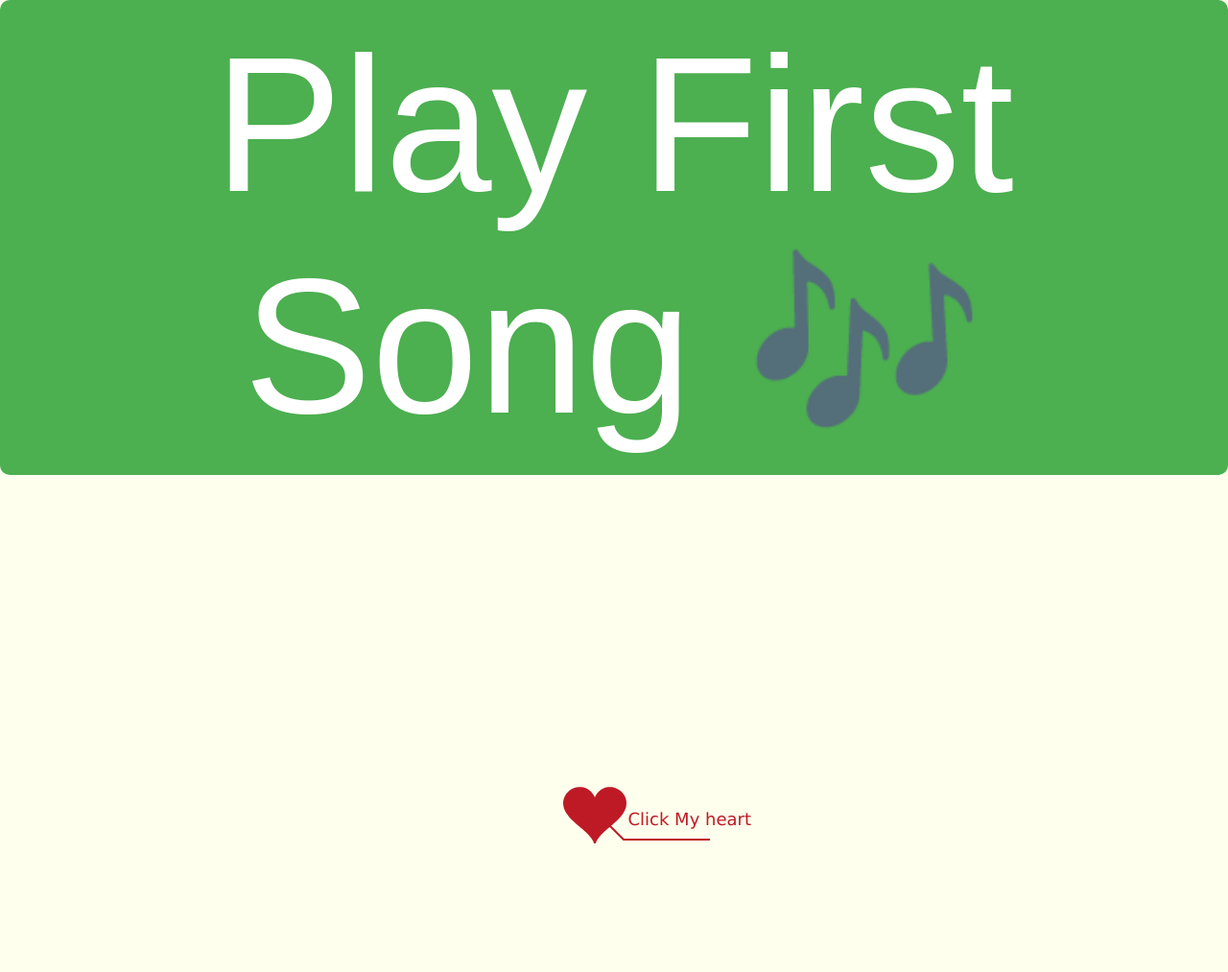
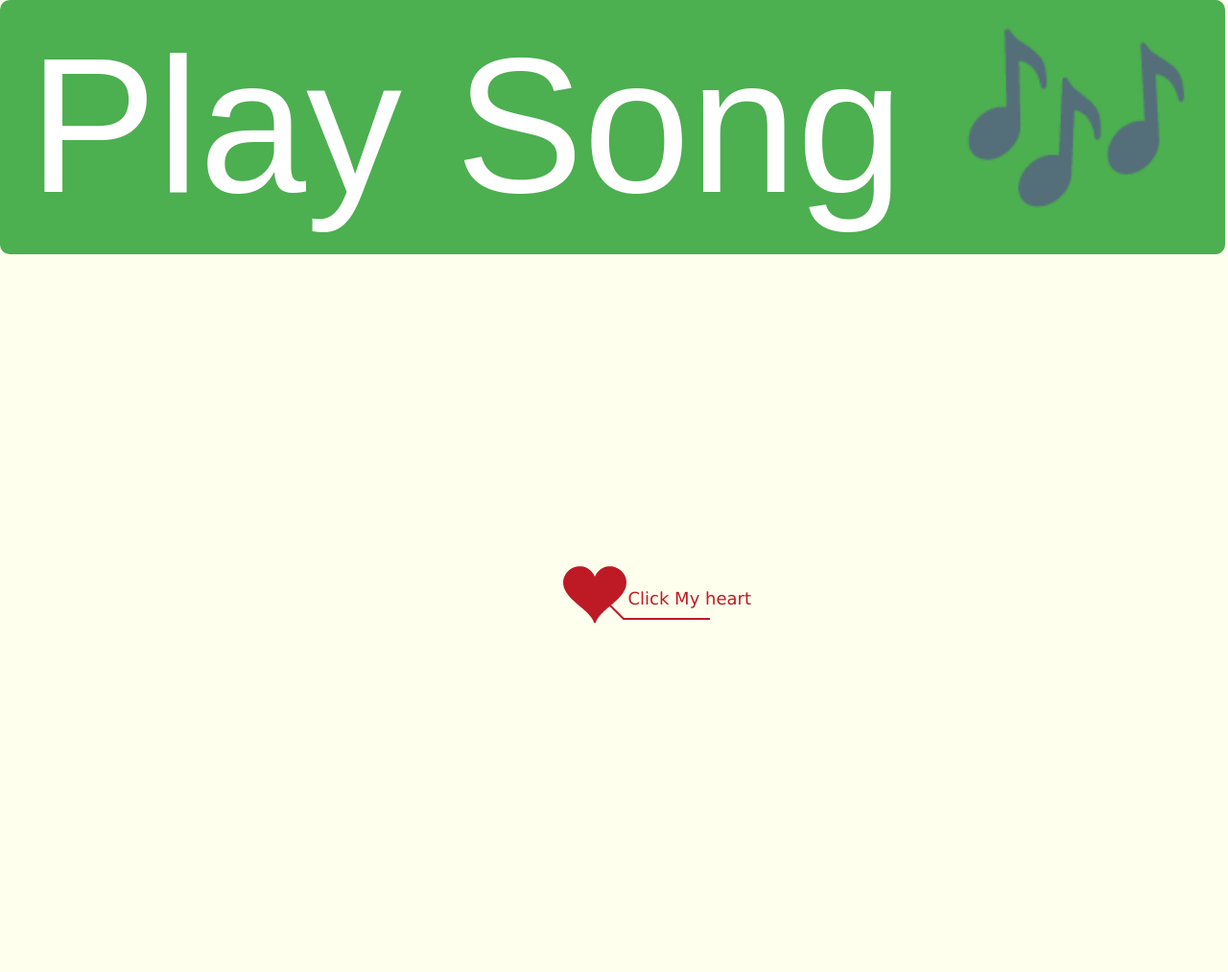
Before and after one commit to himraj123456789/birthday-, a plain HTML site: page index.html in a window 1280 px wide. Shown: the whole page at 96% size. After the commit the page ends 958 px from the top, so only its background shows below. Drawn offline with Linux system fonts and the light colour scheme.

Commit message:
Update index.html

```diff
--- a/index.html
+++ b/index.html
@@ -48,7 +48,7 @@
 
 	  <div class="loading"></div>
 
-    <button id="playButton" onclick="playSong()">Play First Song 🎶</button>
+    <button id="playButton" onclick="playSong()">Play  Song 🎶</button>
 
     <!-- Audio element -->
     <audio id="song" src="love.mp3" type="audio/mpeg" loop>
```
